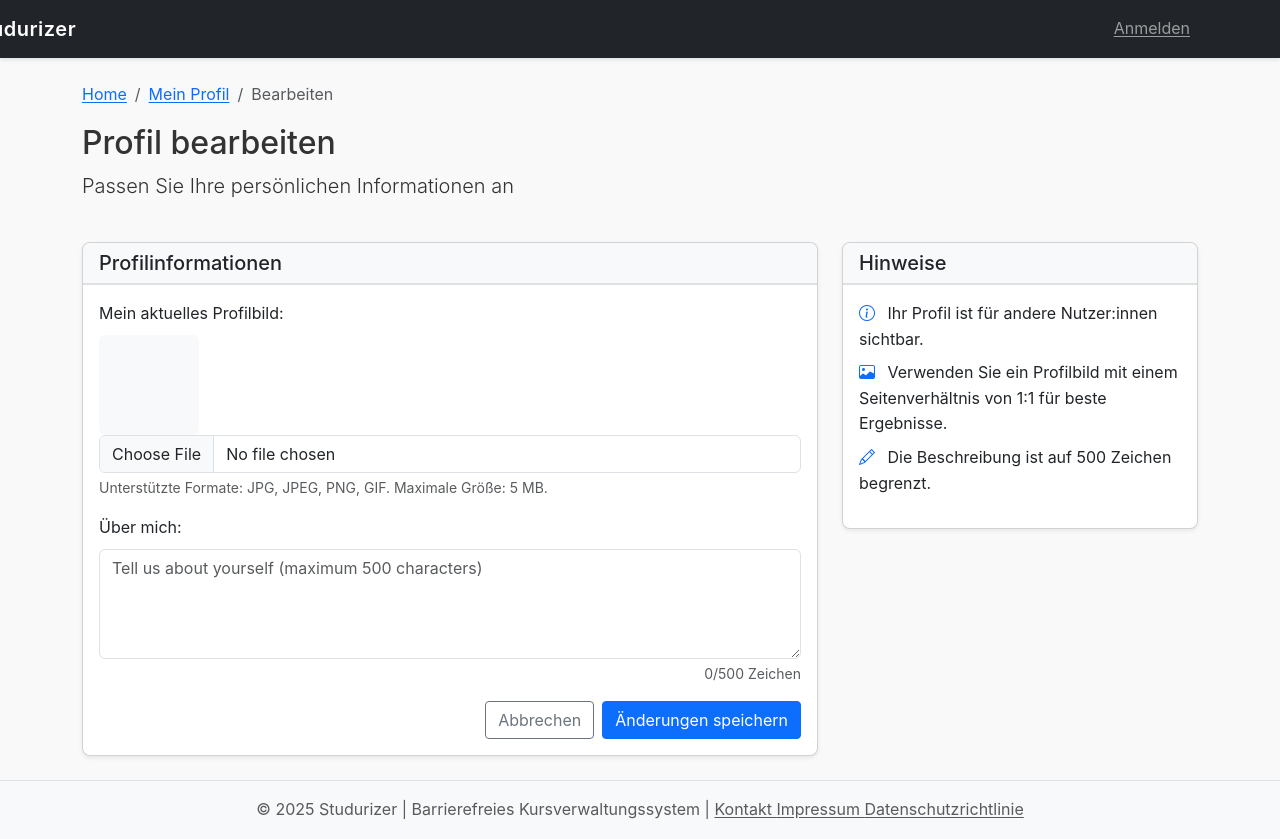
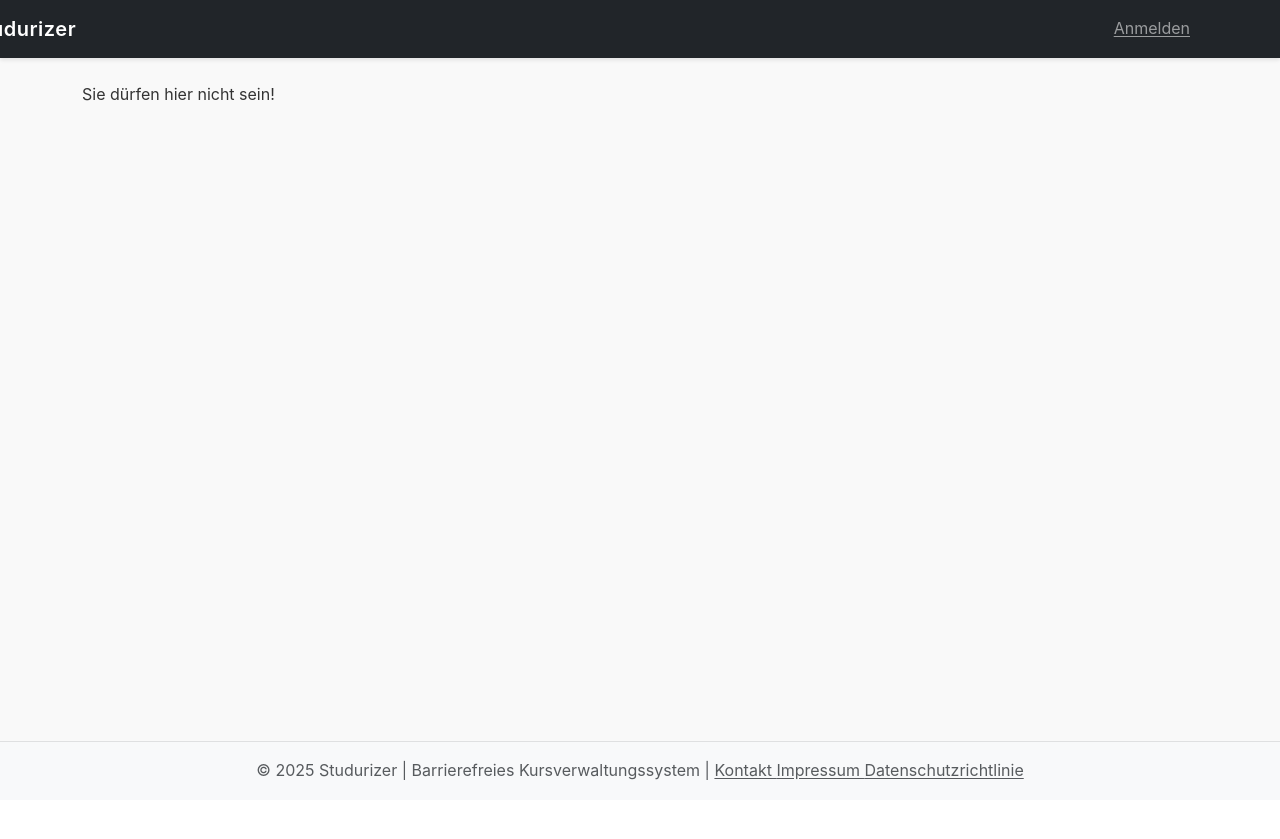
Before and after one commit to Johann110/Studurizer-Fallstudie-Software-Engineering, a Django app: template templates/accounts/profile_edit.html in a window 1280 px wide. After the commit the page ends 780 px from the top, so only its background shows below. Run offline with Django 5.2, Linux system fonts and the light colour scheme; the template is opened without the code that fills it: values that come from a table or form of the project are taken from there, others are empty; some libraries are stand-ins or nearby versions.

Commit message:
19: Review abgeschlossen

```diff
--- a/accounts/forms.py
+++ b/accounts/forms.py
@@ -2,7 +2,7 @@ from django.contrib.auth import get_user_model
 from django.contrib.auth.forms import UserCreationForm, AuthenticationForm
 from django import forms
 
-from accounts.models import CustomUser
+from accounts.models import CustomUser, UserProfile
 
 from django import forms
 from django.contrib.auth.forms import AuthenticationForm
@@ -26,3 +26,45 @@ class CustomUserAuthenticationForm(AuthenticationForm):
 
         self.user_cache = user
         return self.cleaned_data
+
+
+class UserProfileForm(forms.ModelForm):
+    # Aria Labels unnötig Felder haben ein Verbose name in den Models
+    # Ich und Johann haben für Form control eine Methode geschrieben
+    class Meta:
+        model = UserProfile
+        fields = ('profile_picture', 'description')
+        widgets = {
+            'profile_picture': forms.FileInput(),
+            'description': forms.Textarea(attrs={
+                'placeholder': 'Beschreibe dich!',
+                'rows': 4,
+                'maxlength': 500,
+            }),
+        }
+
+    def clean_profile_picture(self):
+        profile_picture = self.cleaned_data.get('profile_picture')
+        if profile_picture:
+            if profile_picture.size > 5 * 1024 * 1024:
+                raise forms.ValidationError('Die Größe der Bilddatei sollte 5 MB nicht überschreiten.')
+
+            file_name = profile_picture.name
+            valid_extensions = ['.jpg', '.jpeg', '.png', '.gif']
+            ext = file_name[file_name.rfind('.'):].lower()
+            if ext not in valid_extensions:
+                raise forms.ValidationError('Nicht unterstützte Dateierweiterung. Bitte verwenden Sie .jpg, .jpeg, .png, oder .gif')
+
+        return profile_picture
+
+    def clean_description(self):
+        description = self.cleaned_data.get('description')
+        if description and len(description) > 500:
+            raise forms.ValidationError('Beschreibung darf nicht größer sein als 500 Zeichen.')
+        return description
+
+    def __init__(self, *args, **kwargs):
+        super().__init__(*args, **kwargs)
+        for field in self.fields.values():
+            existing_classes = field.widget.attrs.get('class', '')
+            field.widget.attrs['class'] = f'{existing_classes} form-control'.strip()
--- a/accounts/profile_forms.py
+++ /dev/null
@@ -1,49 +0,0 @@
-from django import forms
-from django.utils.translation import gettext_lazy as _
-
-from accounts.models import UserProfile
-
-class UserProfileForm(forms.ModelForm):
-    """
-    Form for users to update their profile
-    """
-    class Meta:
-        model = UserProfile
-        fields = ('profile_picture', 'description')
-        widgets = {
-            'profile_picture': forms.FileInput(attrs={
-                'class': 'form-control',
-                'aria-label': _('Profile picture'),
-            }),
-            'description': forms.Textarea(attrs={
-                'class': 'form-control',
-                'placeholder': _('Tell us about yourself (maximum 500 characters)'),
-                'aria-label': _('Description'),
-                'rows': 4,
-                'maxlength': 500,
-            }),
-        }
-
-    def clean_profile_picture(self):
-        """Validate profile picture format and size"""
-        profile_picture = self.cleaned_data.get('profile_picture')
-        if profile_picture:
-            # Check file size (limit to 5MB)
-            if profile_picture.size > 5 * 1024 * 1024:  # 5MB in bytes
-                raise forms.ValidationError(_('Image file size should not exceed 5MB.'))
-
-            # Check file extension
-            file_name = profile_picture.name
-            valid_extensions = ['.jpg', '.jpeg', '.png', '.gif']
-            ext = file_name[file_name.rfind('.'):].lower()
-            if ext not in valid_extensions:
-                raise forms.ValidationError(_('Unsupported file extension. Please use .jpg, .jpeg, .png, or .gif.'))
-
-        return profile_picture
-
-    def clean_description(self):
-        """Validate description length"""
-        description = self.cleaned_data.get('description')
-        if description and len(description) > 500:
-            raise forms.ValidationError(_('Description cannot exceed 500 characters.'))
-        return description
--- a/templates/accounts/profile_detail.html
+++ b/templates/accounts/profile_detail.html
@@ -44,7 +44,6 @@
                     </style>
                 {% endif %}
                 <h3 class="h4">{{ logged_in_user.get_full_name|default:logged_in_user.username }}</h3>
-                        <!-- Status-Badge einfügen (Lehrer oder Student) -->
                 {% if logged_in_user.is_staff %}
                     <span class="badge bg-primary mb-2">Dozent</span>
                 {% else %}
--- a/templates/accounts/profile_edit.html
+++ b/templates/accounts/profile_edit.html
@@ -3,6 +3,7 @@
 {% block title %}Profil bearbeiten | Studurizer{% endblock %}
 
 {% block content %}
+    {% if user.is_authenticated %}
         <div class="row mb-4">
             <div class="col-md-8">
                 <nav aria-label="breadcrumb">
@@ -46,7 +47,6 @@
                                         </a>
                                     </div>
                                 {% else %}
-                             <!-- Platzhalter anzeigen, wenn kein Bild vorhanden ist -->
                                     <br>
                                     <div class="placeholder-image d-inline-flex justify-content-center align-items-center bg-light rounded" style="width: 100px; height: 100px;">
                                         <span class="text-secondary fs-3">{{ user.username|first|upper }}</span>
@@ -111,6 +111,9 @@
                 </div>
             </div>
         </div>
+    {% else %}
+        <p> Sie dürfen hier nicht sein!</p>
+    {% endif %}
 {% endblock %}
 
 {% block extra_js %}
```
Also changed, not shown: accounts/views.py (+2 -23 lines). Lines whose indentation alone changed are shown as unchanged.
